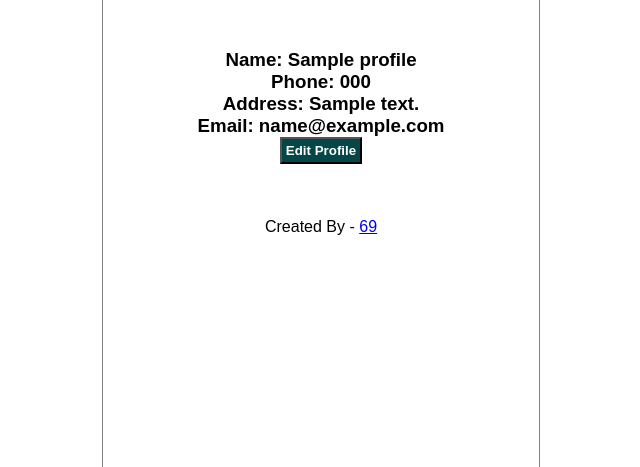
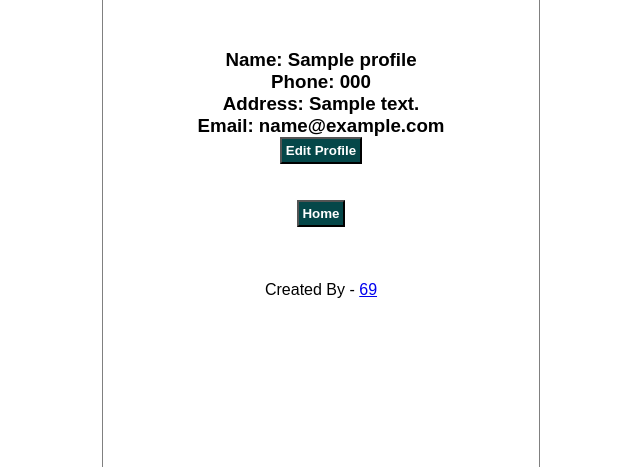
Before and after one commit to digi11/inventory-management, a Flask app: template app/templates/profile.html in a window 1280 px wide. Shown: the part 176-643 px from the top of the page, without its empty margins (319-959 px from the left). Run offline with Flask 2, Linux system fonts and the light colour scheme; the template is opened without the code that fills it: most values are stand-ins (such as "Sample title", 1, 10 or a date in 2020).

```diff
--- a/app/database.py
+++ b/app/database.py
@@ -18,7 +18,7 @@ def add_medicine():
                 "description": result.get('description',""),
                 "shopid": session['uid'],
                 "price": result.get('price'),
-                "shop_address": session['address'],
+                "shop_address": session['shop_address'],
                 "category": result.get('category')
 
             }
--- a/app/templates/profile.html
+++ b/app/templates/profile.html
@@ -21,6 +21,11 @@
     </form>
     <br>
     <br>
+    <form action="/dashboard" method="GET" class="text-center">
+        <input type="submit" name="submit" value="Home" class="btn-primary">
+    </form>
+    <br>
+    <br>
 </br>
 
 
```
